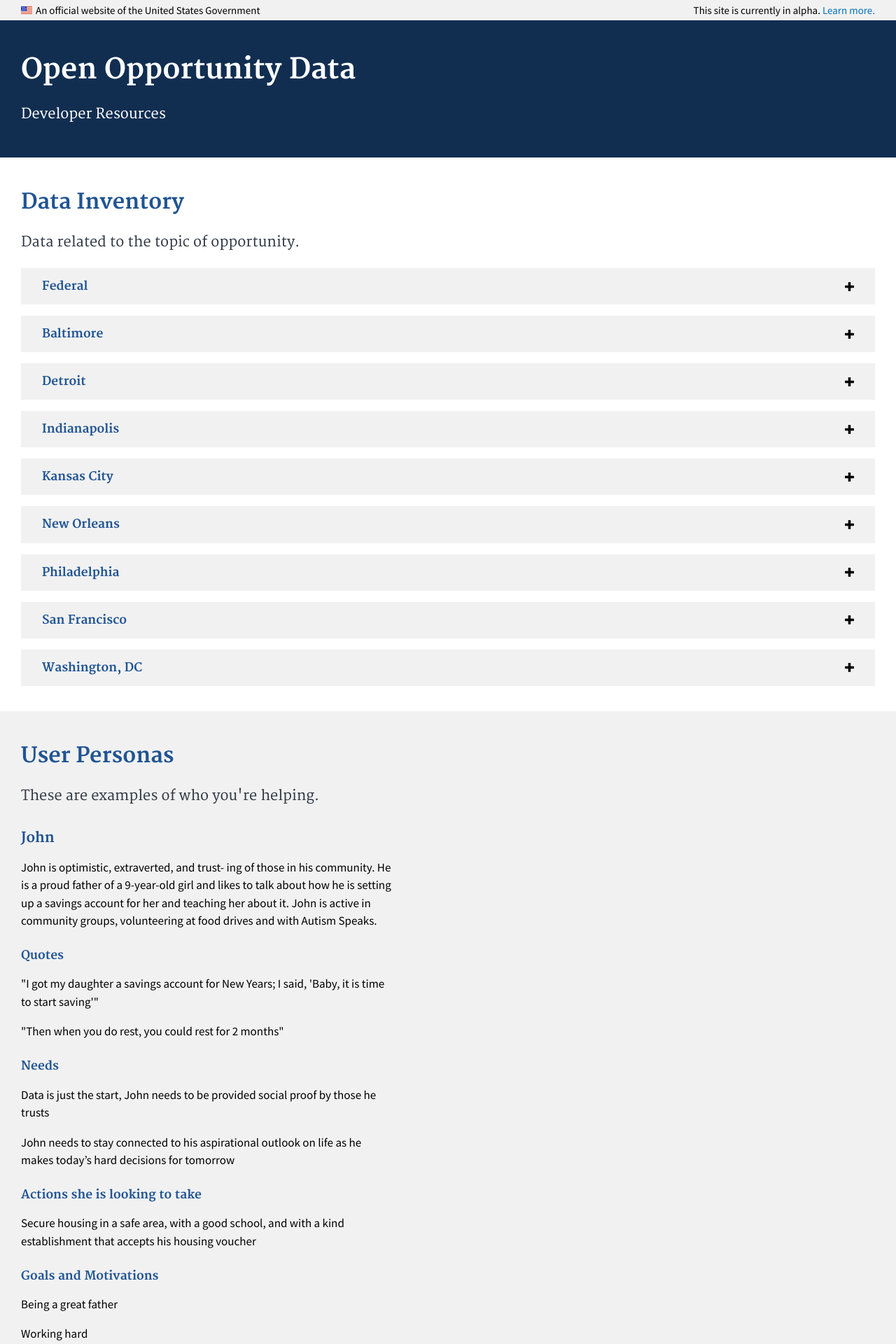
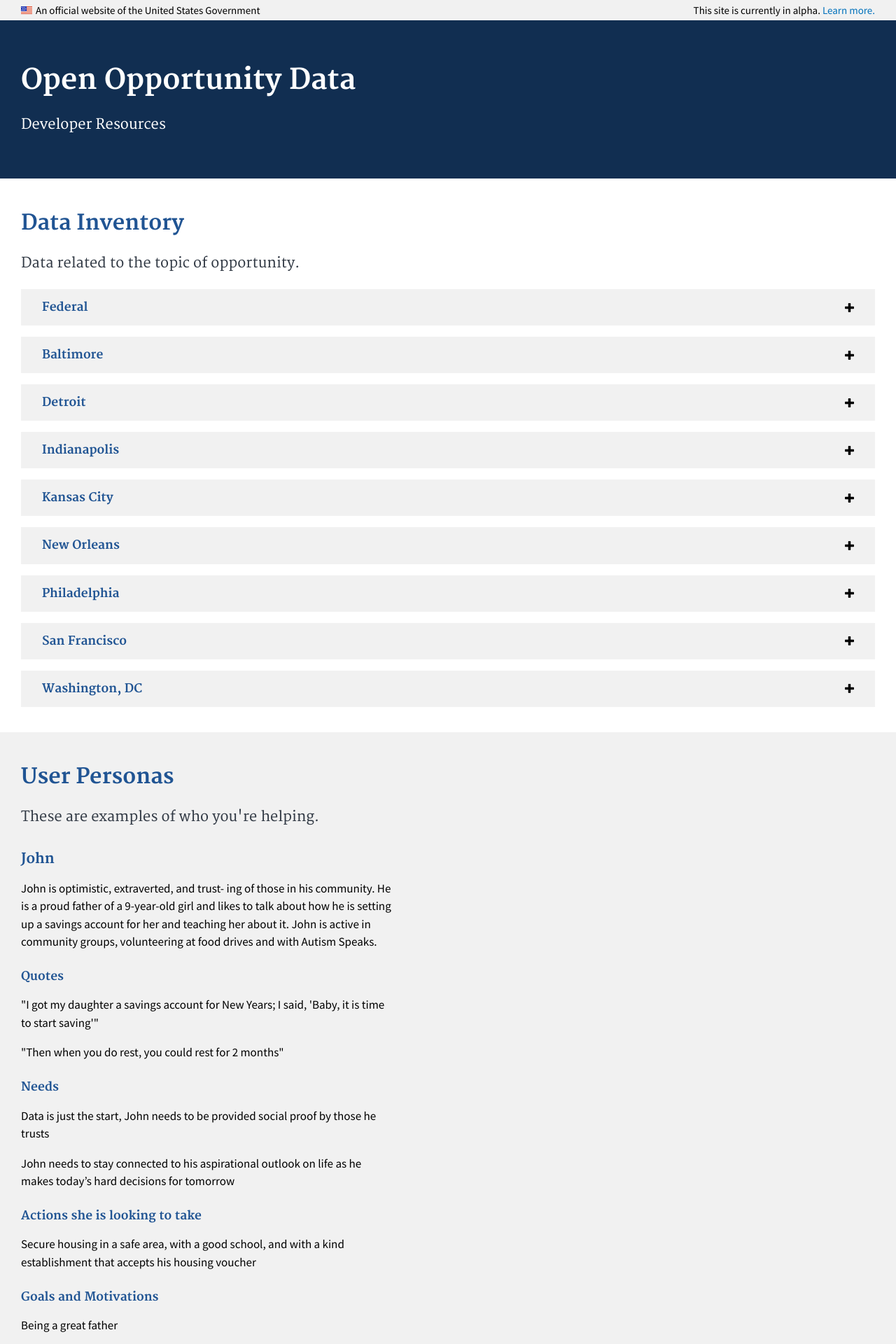
Before and after one commit to presidential-innovation-fellows/open-opportunity-data, a Jekyll site: the page built from index.html, in a window 1280 px wide. Shown: the top 1920 px of the page at 70% size. Built offline with Jekyll 4.4.1, drawn with Linux system fonts in a browser that asks for light colours.

Commit message:
Style nit

```diff
--- a/css/main.scss
+++ b/css/main.scss
@@ -31,11 +31,11 @@ main > article > * {
   }
 
   & > :first-child {
-    margin-top: $grid-margins * 1.5;
+    margin-top: $grid-margins * 2;
   }
 
   & > :last-child {
-    margin-bottom: $grid-margins * 1.5;
+    margin-bottom: $grid-margins * 2;
   }
 }
 
```
